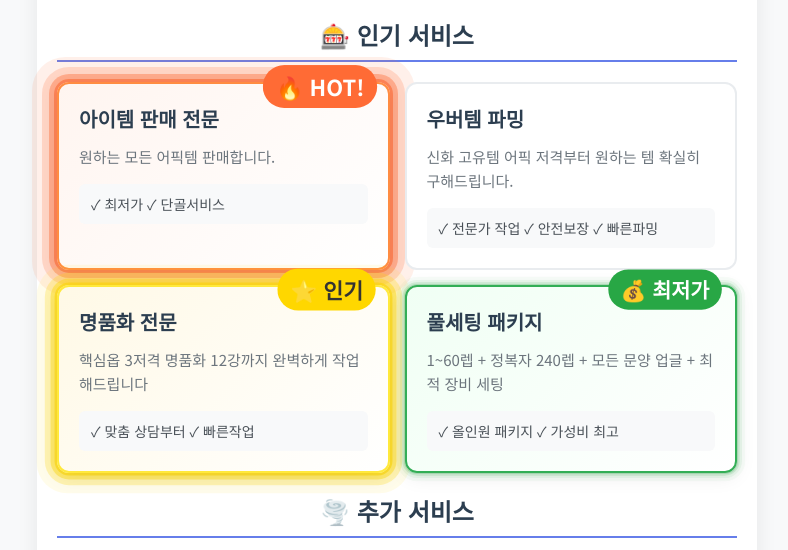
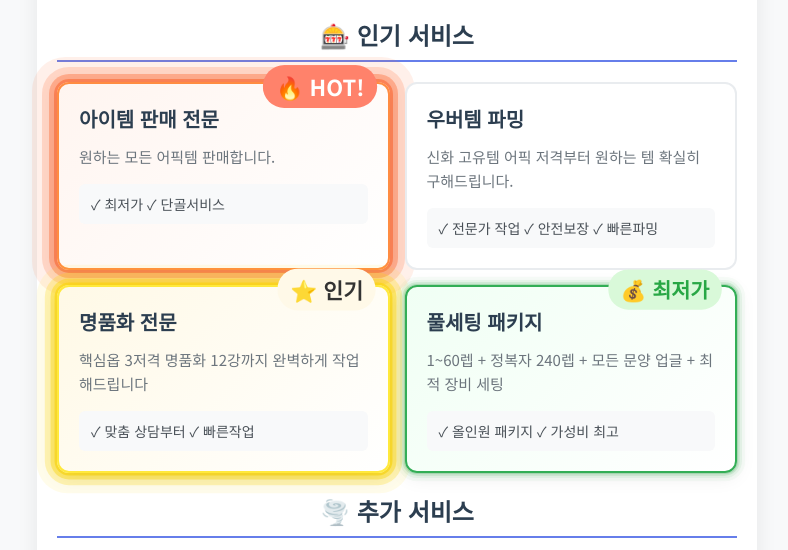
Before and after one commit to madebychangong/theblack-gif-flask, a plain HTML site: page templates/theblackempty.html in a window 1280 px wide. Shown: the part 203-753 px from the top of the page, without its empty margins (243-1031 px from the left). Drawn offline with Linux system fonts and the light colour scheme; a web font is replaced by a local one.

Commit message:
Update theblackempty.html

```diff
--- a/templates/theblackempty.html
+++ b/templates/theblackempty.html
@@ -185,7 +185,7 @@
       position: absolute;
       top: -17px;
       right: 15px;
-      background: #ff6b35;
+      background: #ff826b;
       color: #ffffff;
       padding: 5px 12px;
       font-size: 20px;
@@ -207,7 +207,7 @@
       position: absolute;
       top: -17px;
       right: 15px;
-      background: #ffd700;
+      background: #fff9e8;
       color: #333333;
       padding: 5px 12px;
       font-size: 20px;
@@ -229,8 +229,8 @@
       position: absolute;
       top: -17px;
       right: 15px;
-      background: #28a745;
-      color: #ffffff;
+      background: #d9f9d9;
+      color: #28a745;
       padding: 5px 12px;
       font-size: 20px;
       font-weight: 700;
```
